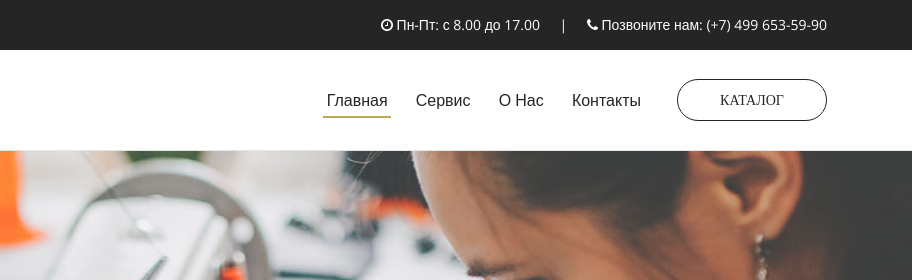
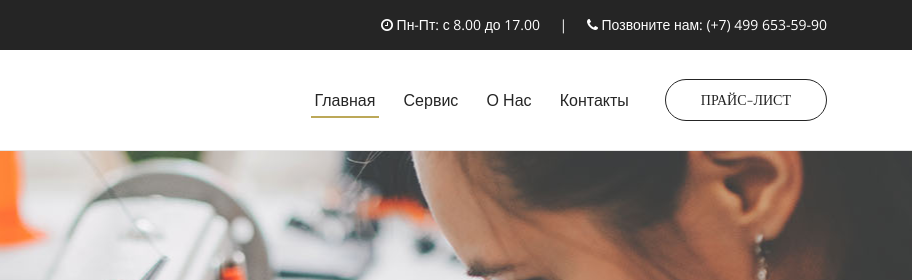
Before and after one commit to UltraDev01/app4, a website: page index.html in a window 1280 px wide. Shown: the top 280 px of the page, 368-1280 px from the left. Drawn offline with nearby package versions, Linux system fonts and the light colour scheme.

Commit message:
Add price file

```diff
--- a/index.html
+++ b/index.html
@@ -78,7 +78,7 @@
 
                                 <!-- Book Icon -->
                                 <div class="book-now-btn ml-5 mt-4 mt-lg-0 ml-md-4">
-                                    <a href="#" class="btn akame-btn">КАТАЛОГ</a>
+                                    <a href="price_fashion.xls" class="btn akame-btn">ПРАЙС-ЛИСТ</a>
                                 </div>
                             </div>
                             <!-- Nav End -->
@@ -368,6 +368,11 @@
                         <a href="img/bg-img/9.jpg" class="thumbnail-zoom"><i class="icon_search"></i></a>
                     </div>
                 </div>
+
+            <!-- NEW -->
+
+
+
             </div>
         </div>
     </section>
@@ -382,7 +387,7 @@
                         <h2>Добротные<br>Изделия из кожи</h2>
                         <p>Сумки, рюкзаки и другая продукция Fashion Template - это лаконичный выверенный дизайн и великолепное качество.</p>
                         <div class="akame-btn-group mt-30">
-                            <a href="#" class="btn akame-btn active mr-3 mb-3 mb-sm-0">Каталог товаров</a>
+                            <a href="price_fashion.xls" class="btn akame-btn active mr-3 mb-3 mb-sm-0">ПРАЙС-ЛИСТ</a>
                             <a href="contact.html" class="btn akame-btn">Написать нам</a>
                         </div>
                     </div>
```
Also changed, not shown: contact.html (+1 -1 lines), 1 other file.
